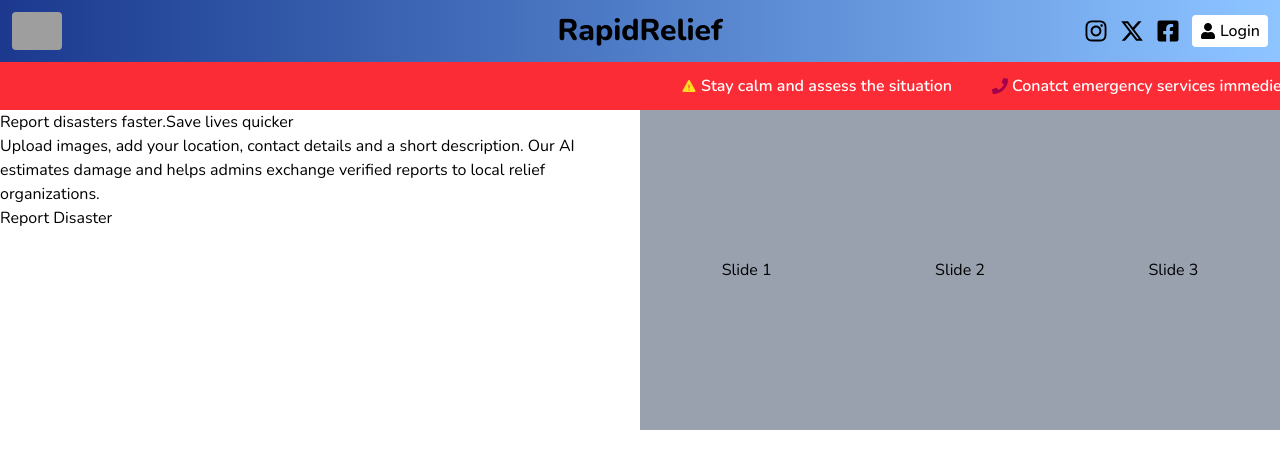
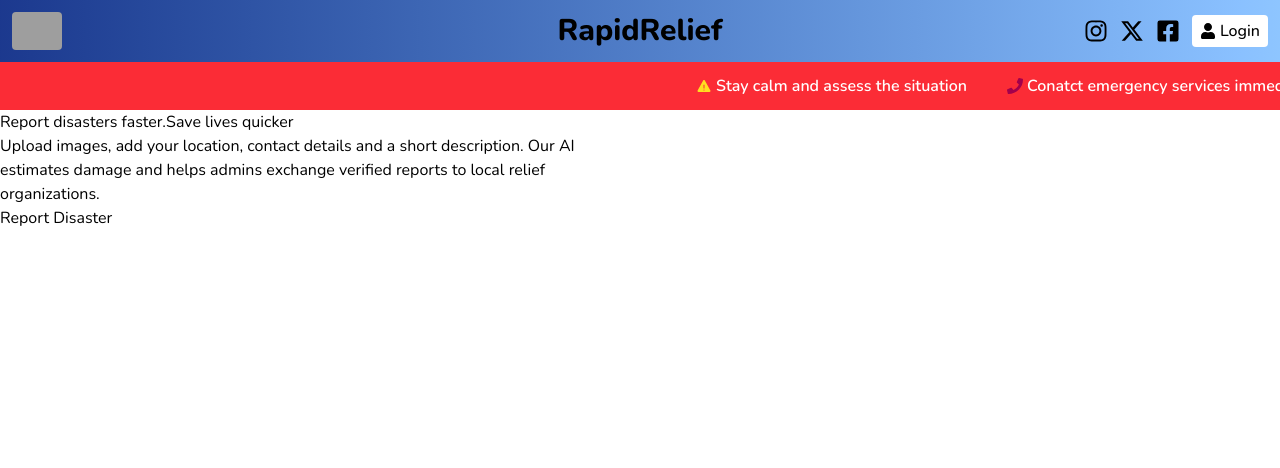
Before and after one commit to gauthamjoshy/RapidRelief, a React (Vite) app: page / in a window 1280 px wide. Shown: the top 468 px of the page. Built offline with nearby package versions, Linux system fonts and the light colour scheme; grey boxes are pictures that could not be loaded; a web font is replaced by a local one.

Commit message:
initial commit

```diff
--- a/src/modules/common/pages/Home.jsx
+++ b/src/modules/common/pages/Home.jsx
@@ -1,6 +1,6 @@
 import React from 'react'
 import Navbar from '../components/Navbar'
-import { Carousel } from "flowbite-react";
+
 
 function Home() {
   return (
@@ -19,19 +19,7 @@ function Home() {
         </div>
 
         <div>
-          <div className="h-56 sm:h-64 xl:h-80 2xl:h-96">
-            <Carousel>
-              <div className="flex h-full items-center justify-center bg-gray-400 dark:bg-gray-700 dark:text-white">
-                Slide 1
-              </div>
-              <div className="flex h-full items-center justify-center bg-gray-400 dark:bg-gray-700 dark:text-white">
-                Slide 2
-              </div>
-              <div className="flex h-full items-center justify-center bg-gray-400 dark:bg-gray-700 dark:text-white">
-                Slide 3
-              </div>
-            </Carousel>
-          </div>
+
         </div>
 
       </div>
```
